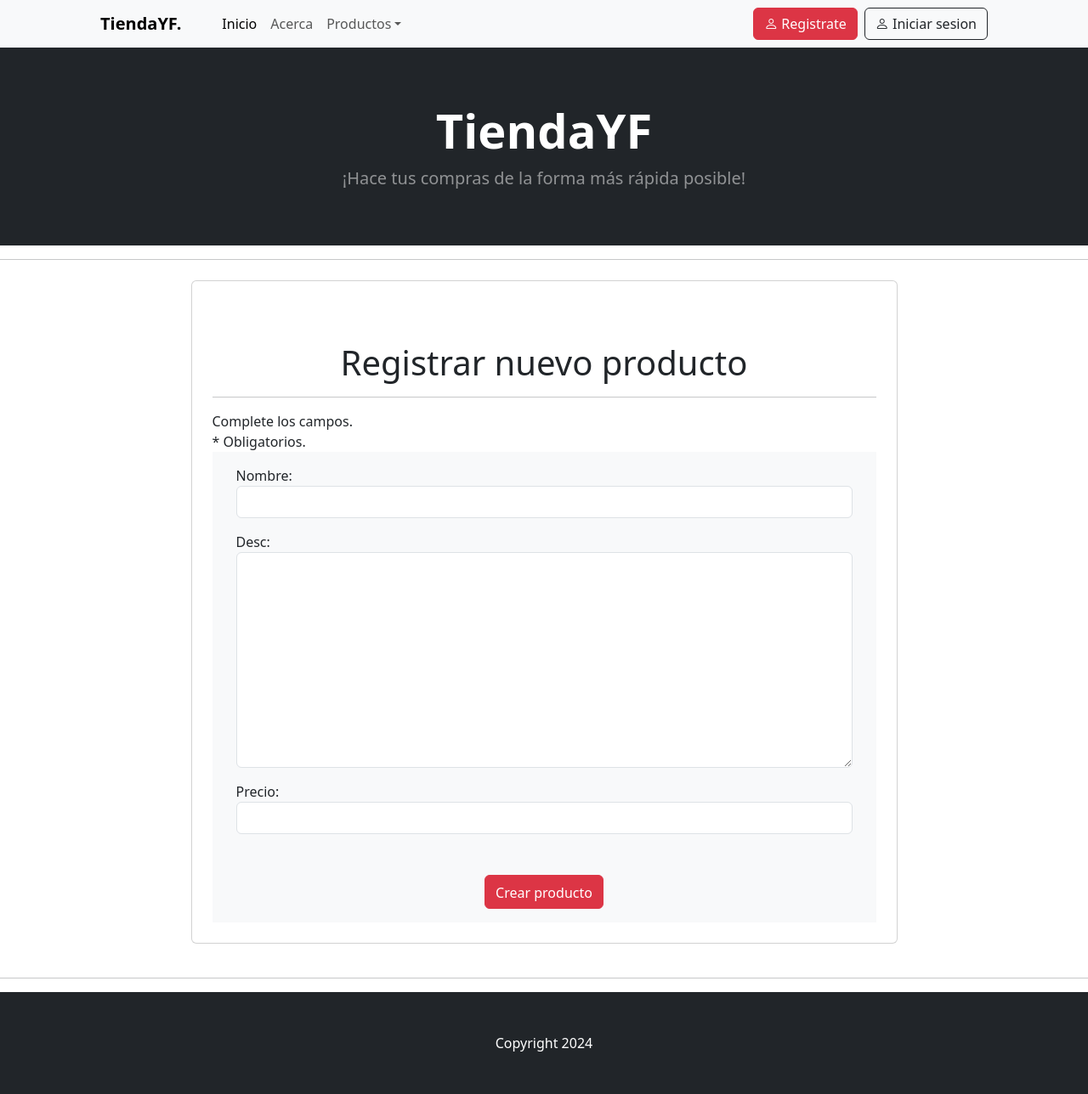
After one commit to fabyyrala/E-commerce, a Django app: page /nuevo/ in a window 1280 px wide. The commit adds this page. Shown: the whole page at 85% size. Run offline with Django 5.2, Linux system fonts and the light colour scheme; some libraries are stand-ins or nearby versions.

Commit message:
Crear productos

```diff
--- a/trabajofinal/apps/productos/formularios.py
+++ b/trabajofinal/apps/productos/formularios.py
@@ -0,0 +1,21 @@
+from django import forms
+from .models import Producto
+
+
+class NuevoProducto(forms.ModelForm):
+
+    class Meta:
+        model = Producto
+        fields = ["nombre", "desc", "precio"]
+
+
+        #Otra forma a traves del constructor
+    nombre = forms.CharField(
+        widget=forms.TextInput(attrs={'class': 'form-control'})
+    )
+    desc = forms.CharField(
+        widget=forms.Textarea(attrs={'class': 'form-control'})
+    )
+    precio = forms.FloatField(
+        widget=forms.TextInput(attrs={'class': 'form-control'})
+    )
--- a/trabajofinal/apps/productos/urls.py
+++ b/trabajofinal/apps/productos/urls.py
@@ -6,6 +6,7 @@ app_name = "Productos"
 
 urlpatterns = [
     path('catalogo/', views.Catalogo.as_view(), name="Catalogo"),
+    path('nuevo/', views.RegistrarProducto, name="NuevoProducto"),
     path('detalles/<int:pk>', views.DetalleProducto.as_view(), name="Detalles"),
 
 ]
--- a/trabajofinal/apps/productos/views.py
+++ b/trabajofinal/apps/productos/views.py
@@ -1,9 +1,11 @@
 
 from apps.productos.models import Producto
+from apps.productos.formularios import NuevoProducto
 
+from django.contrib import messages
+from django.shortcuts import render, redirect
 from django.views.generic.detail import DetailView
 from django.views.generic.list import ListView
-
 
 
 class Catalogo(ListView):
@@ -31,3 +33,22 @@ class DetalleProducto(DetailView):
 
     def get_queryset(self):
         return self.model.objects.all().order_by('id')
+
+
+def RegistrarProducto(request):
+    form = NuevoProducto()
+
+    if request.method == "POST":
+        form = NuevoProducto(request.POST)
+        if form.is_valid():
+            form.save()
+            messages.success(request, "Registro exitoso.")
+            return redirect('/catalogo')
+        else:
+            messages.success(request, "No se pudo registrar el producto. Verifique los siguientes campos:")
+
+    ctx = {
+        "formulario": form,
+    }
+
+    return render(request, 'productos/nuevo.html', ctx)
--- a/trabajofinal/templates/productos/catalogo.html
+++ b/trabajofinal/templates/productos/catalogo.html
@@ -23,7 +23,7 @@
                     <li><a class="dropdown-item" href="#!">New Arrivals</a></li>
             </div>
         </button>
-        <div class="text-justify"><a class="btn btn-danger mt-auto mb-2" href="#">Nuevo producto</a></div>
+        <div class="text-justify"><a class="btn btn-danger mt-auto mb-2" href="{% url 'Productos:NuevoProducto' %}">Nuevo producto</a></div>
 
 
 
--- /dev/null
+++ b/trabajofinal/templates/productos/nuevo.html
@@ -0,0 +1,78 @@
+{% extends 'base/base.html' %}
+
+{% block contenido %}
+
+<div class="container">
+    <div class="row ">
+
+        <div class="col-lg-9 mx-auto">
+
+            <div class="card mt-2 mx-auto p-4">
+                <div class=" text-center mt-5 ">
+                    <h1>Registrar nuevo producto</h1>
+                    <hr>
+                </div>
+
+                Complete los campos.<br>
+                * Obligatorios.
+                <div class="card-body bg-light">
+
+                    <div class="container">
+                        <div class="controls">
+
+                            <div class="row">
+                                <form method="POST" class="btn-outline-danger">
+                                    {% csrf_token %}
+
+                                    {{formulario.as_p}}
+
+                                    {% if messages %}
+                                    <ul class="messages">
+                                        <div class="alert alert-warning" role="alert">
+                                        {% for message in messages %}
+                                            {{ message }}
+                                            {{formulario.errors}}
+
+                                            {% endfor %}
+                                        </div>
+                                    </ul>
+                                    {% endif %}
+
+                                    <div class=" text-center mt-5 ">
+                                        <input type="submit" class="btn btn-danger btn-send  pt-2 btn-block
+                                        " value="Crear producto">
+                                    </div>
+
+
+
+
+
+                            </form>
+
+
+
+                            <div class="col-md-12">
+
+
+
+                            </div>
+
+                        </div>
+
+
+                    </div>
+                </div>
+            </div>
+
+
+        </div>
+
+    </div>
+
+</div>
+</div>
+
+<br>
+<hr>
+
+{% endblock contenido %}
```
